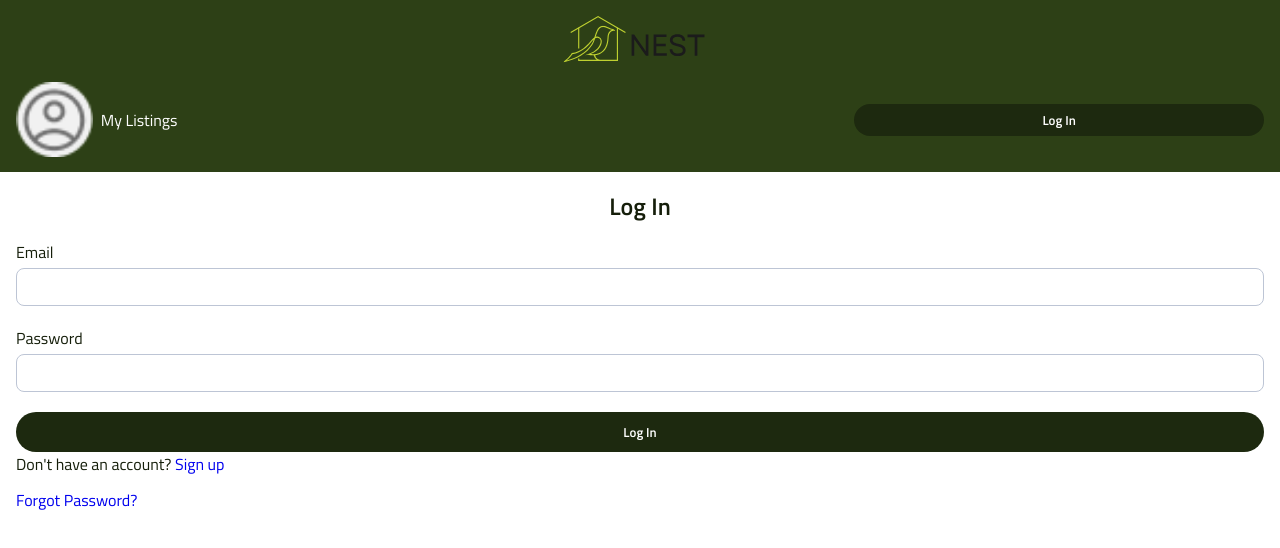
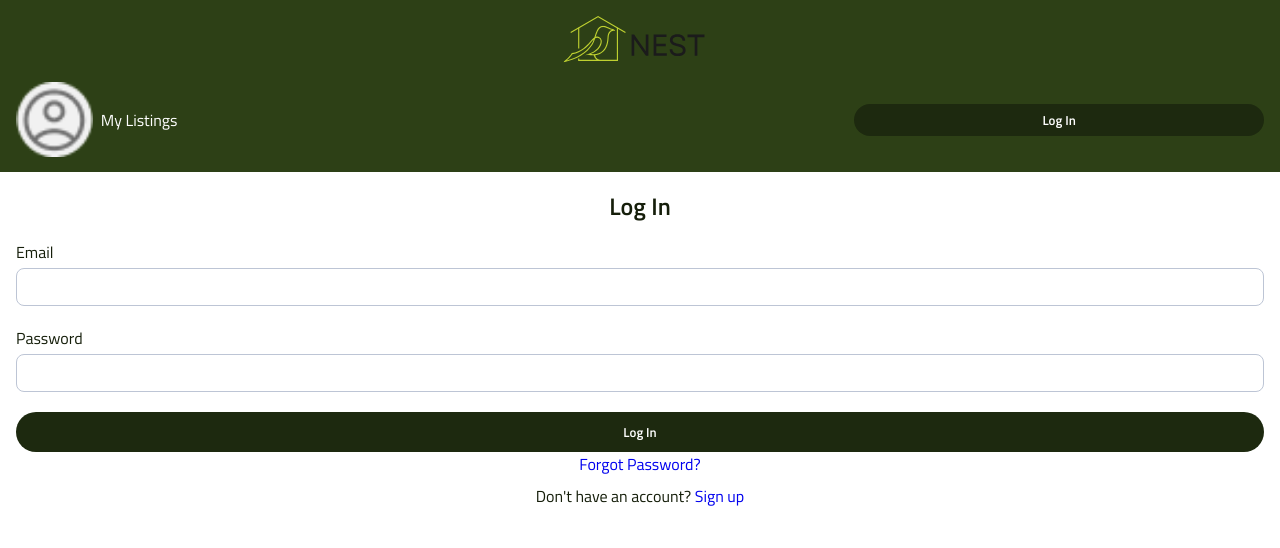
Before and after one commit to stebnj/steven-joo-capstone-project, a React (Create React App) app in the folder client/: page /login in a window 1280 px wide. Shown: the top 548 px of the page. Built offline with nearby package versions, Linux system fonts and the light colour scheme; no server answers.

Commit message:
change border radius and spacing of elements in login page

```diff
--- a/client/src/pages/Login/Login.js
+++ b/client/src/pages/Login/Login.js
@@ -48,13 +48,15 @@ export default function Login() {
           </button>
         </form>
       </section>
-      <section className="login__signup-container">
-        <p className="login__signup">
-          Don't have an account?<Link to="/signup"> Sign up</Link>{" "}
-        </p>
-      </section>
-      <section className="login__forgot-container">
-        <Link to="/forgot-password">Forgot Password?</Link>
+      <section className="login__redirect">
+        <section className="login__forgot-container">
+            <Link to="/forgot-password">Forgot Password?</Link>
+        </section>
+        <section className="login__signup-container">
+            <p className="login__signup">
+            Don't have an account?<Link to="/signup"> Sign up</Link>{" "}
+            </p>
+        </section>
       </section>
     </main>
   );
--- a/client/src/pages/Login/Login.scss
+++ b/client/src/pages/Login/Login.scss
@@ -24,4 +24,14 @@
     &__input{
         border-radius: 0.5rem;
     }
+
+    &__redirect{
+        display: flex;
+        flex-direction: column;
+        align-items: center;
+    }
+
+    &__signup-container{
+        padding-top: 0.5rem;
+    }
 }
```
